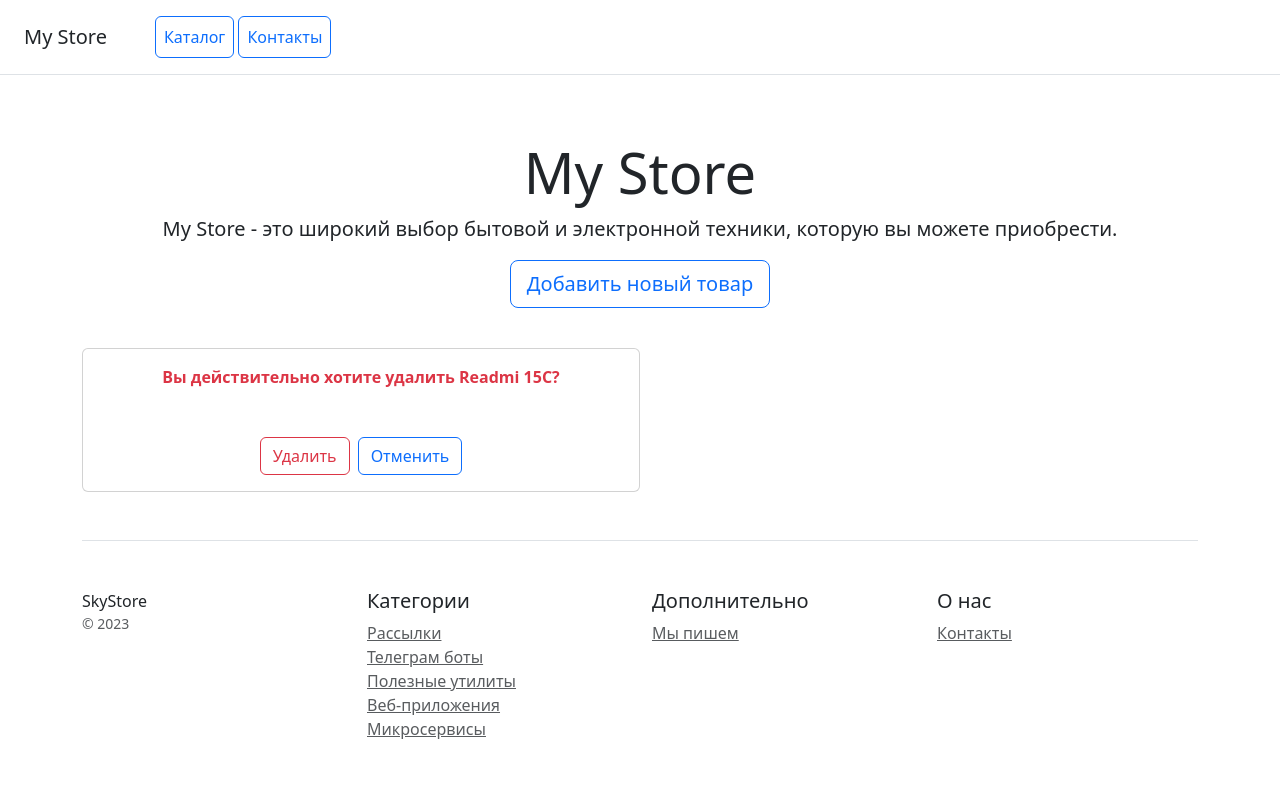
After one commit to Mikhailkulish/my_store, a Django app: page /delete/3/ in a window 1280 px wide. The commit adds this page. Run offline with Django 5.2, Linux system fonts and the light colour scheme; data comes from the database, SQL or seed files in the repository; some libraries are stand-ins or nearby versions.

Commit message:
add class productdeleteview in catalog.views.py

```diff
--- /dev/null
+++ b/catalog/templates/catalog/product_confirm_delete.html
@@ -0,0 +1,31 @@
+{% extends 'catalog/base.html' %}
+{% load my_tags %}
+{% block title %}My Store{% endblock %}
+{% block content %}
+<div class="container">
+    <div class="row">
+        <div class="col-6">
+            <form class="row" method="post" enctype="multipart/form-data">
+                <div class="card">
+                    <p class="card-text text-center text-danger fw-bold mt-3">Вы действительно хотите удалить {{ object.name }}?</p>
+                    <div class="card-body">
+                        {% csrf_token %}
+                        {% if form.instance.photo %}
+                            <div class="mb-3 text-center">
+                                <label class="form-label">Текущее фото:</label><br>
+                                <img src="{{ form.instance.photo|media_filter }}"
+                                     alt="{{ form.instance.name }}"
+                                     style="max-height: 200px; object-fit: cover; border-radius: 8px;">
+                            </div>
+                        {% endif %}
+                    </div>
+                    <div class="d-flex gap-2 px-3 pb-3 justify-content-center">
+                        <button type="submit" class="btn btn-outline-danger">Удалить</button>
+                        <a class="btn btn-outline-primary" href="{% url 'catalog:product_list' %}" role="button">Отменить</a>
+                    </div>
+                </div>
+            </form>
+        </div>
+    </div>
+</div>
+{% endblock %}
--- a/catalog/urls.py
+++ b/catalog/urls.py
@@ -1,6 +1,7 @@
 from django.urls import path
 from catalog.apps import CatalogConfig
-from catalog.views import ProductListView, ProductDetailView, contacts, ProductCreateView, ProductUpdateView
+from catalog.views import ProductListView, ProductDetailView, contacts, ProductCreateView, ProductUpdateView, \
+    ProductDeleteView
 
 app_name = CatalogConfig.name
 
@@ -10,4 +11,5 @@ urlpatterns = [
     path('product/<int:pk>/', ProductDetailView.as_view(), name='product_detail'),
     path('create/', ProductCreateView.as_view(), name='product_create'),
     path('update/<int:pk>/', ProductUpdateView.as_view(), name='product_update'),
+    path('delete/<int:pk>/', ProductDeleteView.as_view(), name='product_delete'),
 ]
--- a/catalog/views.py
+++ b/catalog/views.py
@@ -1,6 +1,6 @@
 from django.shortcuts import render, get_object_or_404
 from django.urls import reverse_lazy
-from django.views.generic import ListView, DetailView, CreateView, UpdateView
+from django.views.generic import ListView, DetailView, CreateView, UpdateView, DeleteView
 
 from catalog.models import Product
 
@@ -37,6 +37,13 @@ class ProductUpdateView(UpdateView):
     success_url = reverse_lazy('catalog:product_list')
 
 
+class ProductDeleteView(DeleteView):
+    model = Product
+    success_url = reverse_lazy('catalog:product_list')
+
+
+
+
 
 def contacts(request):
     if request.method == 'POST':
```
Also changed, not shown: catalog/templates/catalog/product_list.html (+9 -2 lines).
